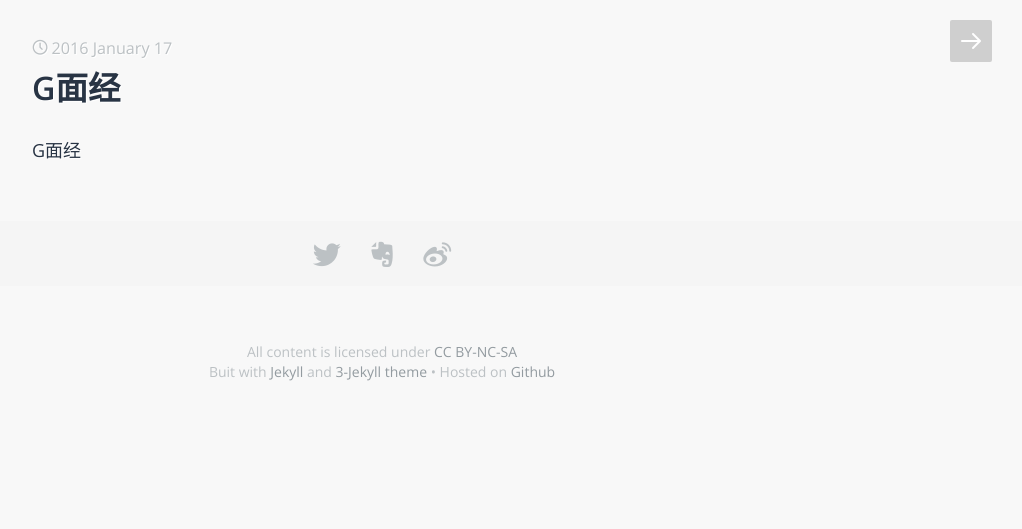
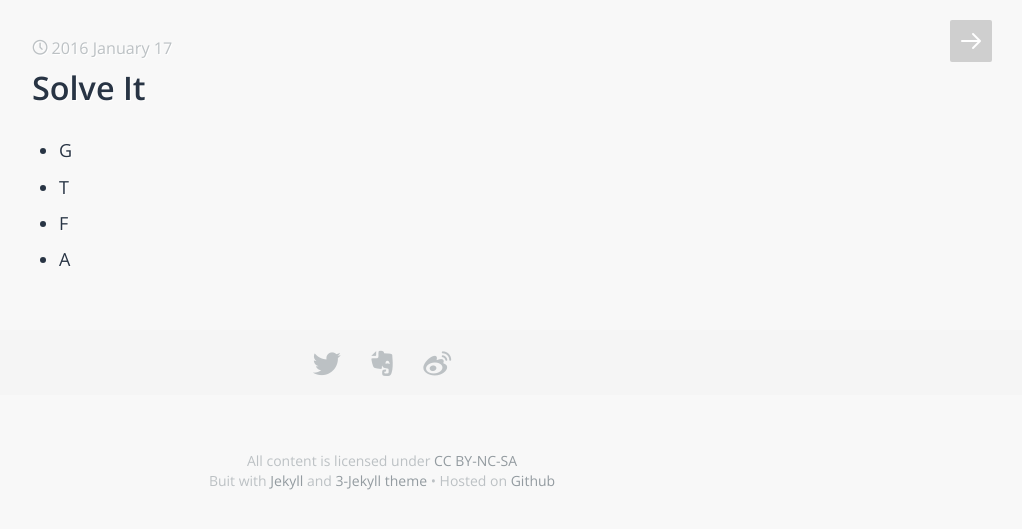
Before and after one commit to JunjieW/junjiew.github.io, a Jekyll site: the page built from _posts/2016-01-17-Solve-It.md, in a window 1280 px wide. Shown: the top 529 px of the page, without its empty margins (258-1280 px from the left). Built offline with Jekyll 4.4.1, drawn with Linux system fonts in a browser that asks for light colours; some web fonts are replaced.

Commit message:
Update and rename 2016-01-17-G.md to 2016-01-17-Solve-It.md

```diff
--- a/_posts/2016-01-17-G.md
+++ b/_posts/2016-01-17-Solve-It.md
@@ -1,6 +1,9 @@
 ---
 layout: post
-title: "G面经"
+title: "Solve It"
 date: Jan 17, 2016
 ---
-G面经
+* G
+* T
+* F
+* A
```
